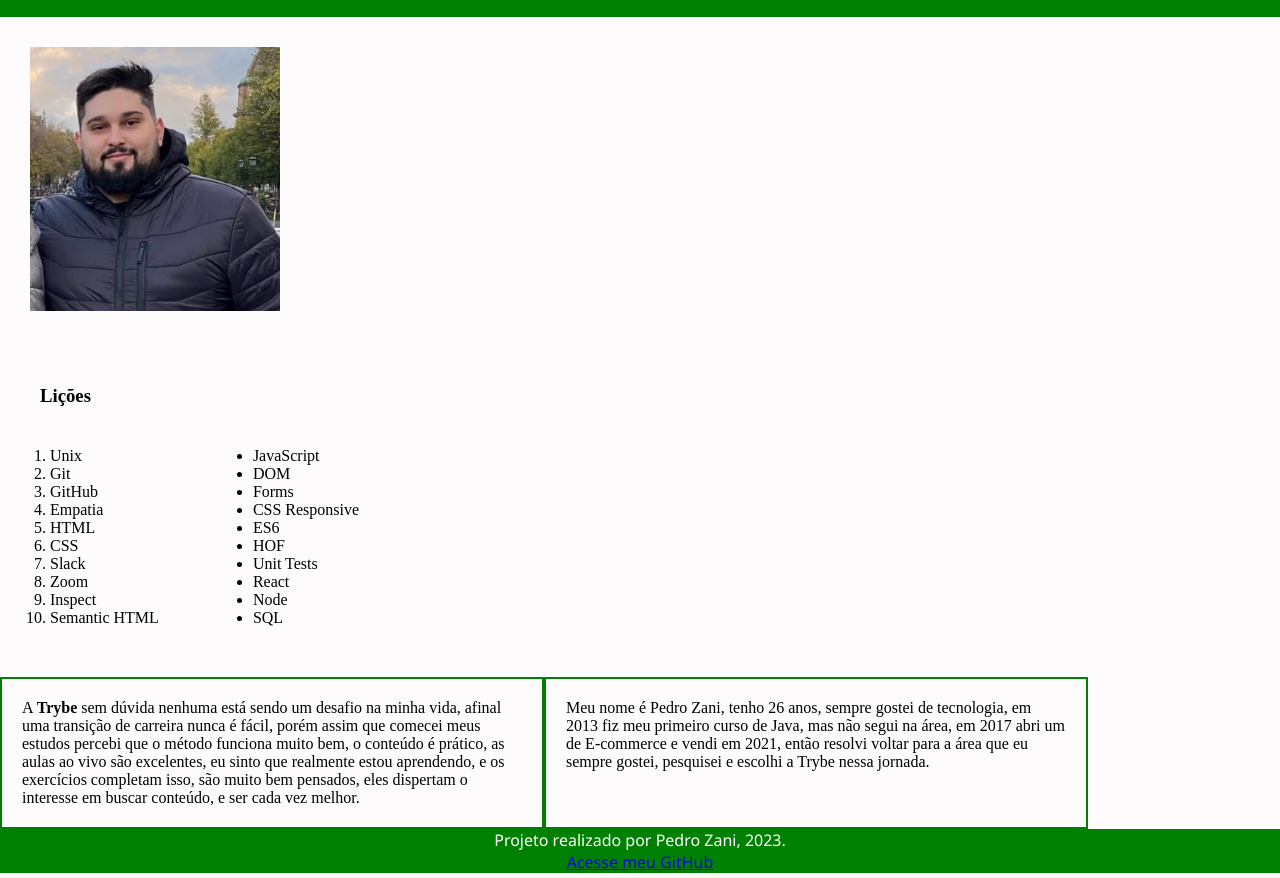
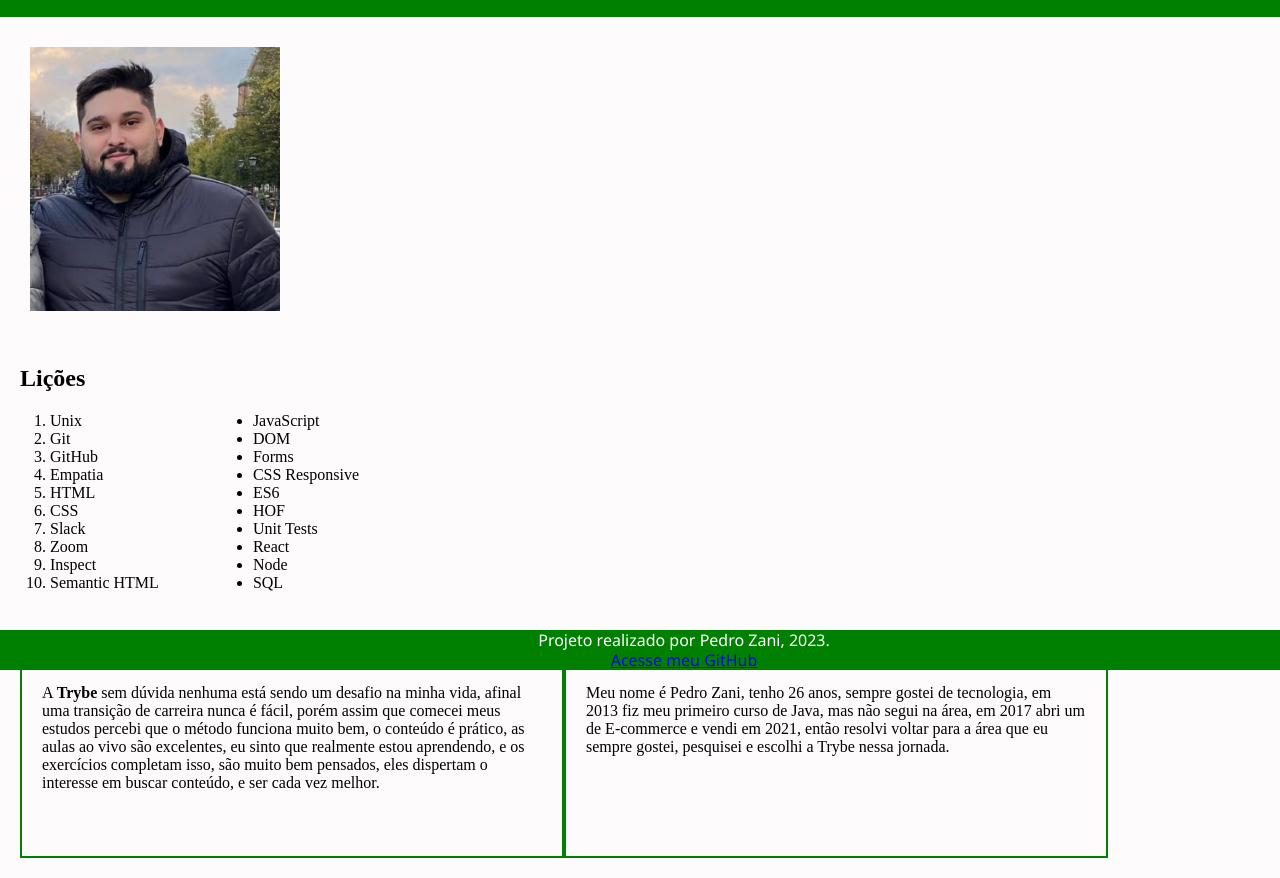
Before and after one commit to phzani/project-lessonsLearned, a website: page index.html in a window 1280 px wide. Shown: the part 130-1008 px from the top of the page. Drawn offline with Linux system fonts and the light colour scheme.

Commit message:
ajustando rodopé, link externo, bonus

```diff
--- a/index.html
+++ b/index.html
@@ -25,7 +25,7 @@
     </div>
     <div class="licoes">
            <div>
-                <h3>Lições</h3>
+                <h2>Lições</h2>
                 <ol id="licoes_aprendidas">
                     <li>Unix</li>
                     <li>Git</li>
@@ -55,18 +55,19 @@
             </div>
     </div>
     <div class="about">
-    <article>
+    <article class="lado-esquerdo">
             <p>A <strong>Trybe</strong> sem dúvida nenhuma está sendo um desafio na minha vida, afinal uma transição de carreira nunca é fácil, porém assim que comecei meus estudos percebi que o método funciona muito bem, o conteúdo é prático, as aulas ao vivo são excelentes, eu sinto que realmente estou aprendendo, e os exercícios completam isso, são muito bem pensados, eles dispertam o interesse em buscar conteúdo, e ser cada vez melhor. </p>
         </article>
-    <aside>
+    <aside class="lado-direito">
         <p>Meu nome é Pedro Zani, tenho 26 anos, sempre gostei de tecnologia, em 2013 fiz meu primeiro curso de Java, mas não segui na área, em 2017 abri um de E-commerce e vendi em 2021, então resolvi voltar para a área que eu sempre gostei, pesquisei e escolhi a Trybe nessa jornada. </p>
     </aside>
 </div>
 
-    <footer id="rodape">
-        <p>Projeto realizado por Pedro Zani, 2023.</p>
-        <a href="https://github.com/phzani" target="_blank">Acesse meu GitHub</a>
+<footer id="rodape">
+    <p>Projeto realizado por Pedro Zani, 2023.</p>
+    <a href="https://github.com/phzani" target="_blank">Acesse meu GitHub</a>
 
-    </footer>
+</footer>
 </body>
+
 </html>
--- a/style.css
+++ b/style.css
@@ -2,6 +2,7 @@
     margin: 0 auto;
 }
 .body {
+    top: 0;
     background-color: rgb(253, 251, 251);
     margin: 0;
 }
@@ -17,10 +18,7 @@
     font-family: 'Segoe UI', Tahoma, Geneva, Verdana, sans-serif;
     padding: 20px;
     text-align: center;
-}
-
-.menu {
-
+    font-size: xx-large;
 }
 
 .menu li {
@@ -72,23 +70,30 @@ ul#licoes_a_aprender {
 
 .about {
     display: inline-flex;
-
+    offset: top;
+    padding: 20px;
 
 }
-.about article{
+.lado-esquerdo {
     width: 500px;
     padding: 20px;
     border: 2px solid green;
+
 }
-.about aside {
+.lado-direito {
     width: 500px;
     padding: 20px;
     border: 2px solid green;
+    padding-bottom: 100px;
 }
 
 footer#rodape {
+    width: 1368px;
+    bottom: 0;
+    position: fixed;
     background-color: green;
     color: white;
     font-family: 'Segoe UI', Tahoma, Geneva, Verdana, sans-serif;
     text-align: center;
+    line-height: 20px;
 }
```
